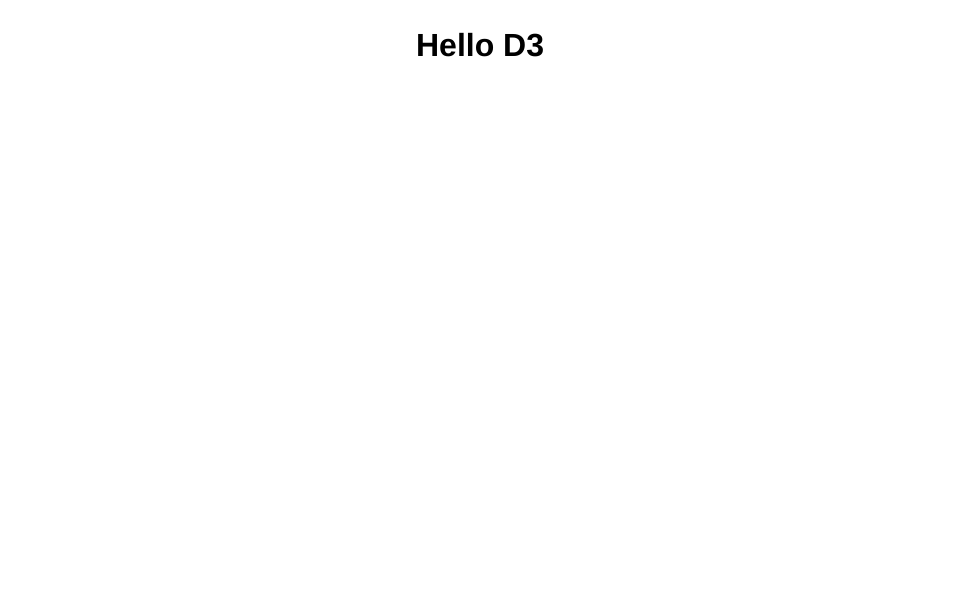
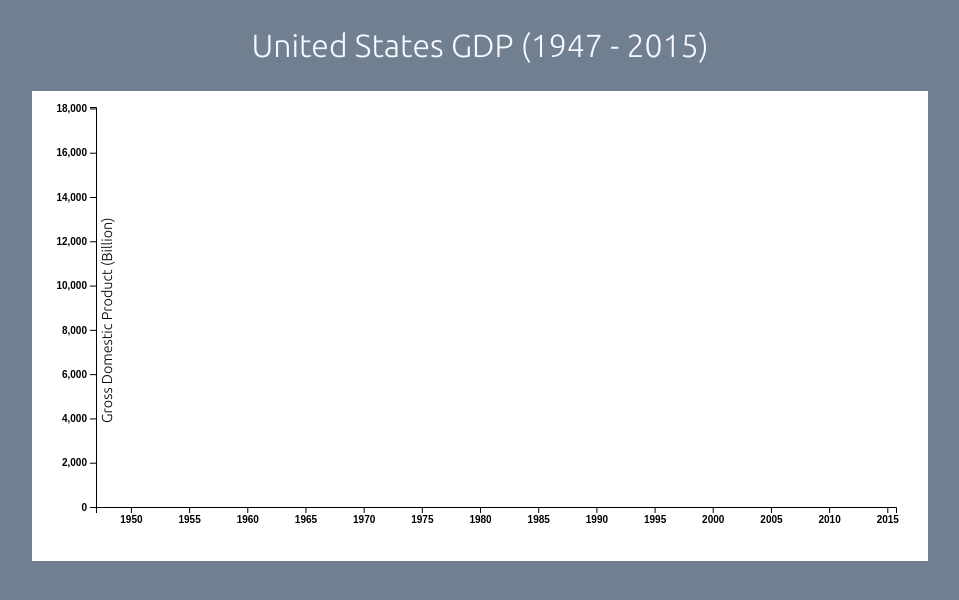
Before and after one commit to jeremy-ebinum/fcc-bar-chart, a website built with webpack: page public/index.html in a window 1280 px wide. Shown: the whole page, without its empty margins (160-1119 px from the left). Built offline with nearby package versions, Linux system fonts and the light colour scheme.

Commit message:
feat: add data scales and axes

```diff
--- a/package.json
+++ b/package.json
@@ -6,8 +6,8 @@
   "scripts": {
     "start": "webpack-dev-server --mode=development",
     "build": "webpack --mode=production",
-    "lint": "eslint ./src/**/*.{js}",
-    "lint:fix": "eslint ./src/**/*.{js} --fix",
+    "lint": "eslint ./src/**/*.js",
+    "lint:fix": "eslint ./src/**/*.js --fix",
     "test": "echo \"Error: no test specified\" && exit 1"
   },
   "keywords": [],
@@ -37,6 +37,8 @@
   },
   "dependencies": {
     "core-js": "^3.6.5",
+    "d3": "^5.16.0",
+    "d3-array": "^2.4.0",
     "d3-axis": "^1.0.12",
     "d3-fetch": "^1.1.2",
     "d3-scale": "^3.2.1",
--- a/public/index.html
+++ b/public/index.html
@@ -5,12 +5,13 @@
     <meta charset="UTF-8" />
     <meta name="viewport" content="width=device-width, initial-scale=1.0" />
     <meta http-equiv="X-UA-Compatible" content="ie=edge" />
-    <title>JS App</title>
+    <title>FCC: Bar Chart</title>
   </head>
 
   <body>
-    <div class="o-wrapper">
-      <div class="js-d3"></div>
+    <div class="o-wrapper js-wrapper">
+      <h1 id="title" class="c-title js-title">United States GDP</h1>
+      <div class="c-d3 js-d3"></div>
     </div>
 
     <script src="https://cdn.freecodecamp.org/testable-projects-fcc/v1/bundle.js"></script>
--- a/src/app/app.js
+++ b/src/app/app.js
@@ -1,7 +1,88 @@
 import { select } from "d3-selection";
+import { scaleLinear, scaleTime } from "d3-scale";
+import { json } from "d3-fetch";
+import { min, max } from "d3-array";
+import { axisBottom, axisLeft } from "d3-axis";
+import apiResponse from "../data/data";
 
-const runApp = () => {
-  select(".js-d3").append("h1").attr("id", "title").text("Hello D3");
+import "./app.scss";
+
+const dataUrl =
+  "https://raw.githubusercontent.com/freeCodeCamp/ProjectReferenceData/master/GDP-data.json";
+const svgW = 800;
+const svgH = 400;
+const svgP = 16;
+
+const fetchData = async () => {
+  let data = null;
+
+  try {
+    const res = await json(dataUrl);
+    data = res.data;
+  } catch (e) {
+    console.error(e.message);
+  }
+
+  return data;
+};
+
+const runApp = async () => {
+  select(".js-d3").html("");
+
+  const svgElem = select(".js-d3")
+    .append("svg")
+    .attr("width", svgW + 96)
+    .attr("height", svgH + 64);
+
+  // const dataset = await fetchData();
+  // if (!dataset) return;
+
+  const dataset = apiResponse.data;
+
+  const yearDates = dataset.map((item) => new Date(item[0]));
+  const xMin = new Date(min(yearDates));
+  const xMax = new Date(max(yearDates));
+
+  select(".js-title").text(
+    `United States GDP (${xMin.getFullYear()} - ${xMax.getFullYear()})`
+  );
+
+  xMax.setMonth(xMax.getMonth() + 3);
+
+  const xScale = scaleTime()
+    .domain([min(yearDates), xMax])
+    .range([0, svgW]);
+
+  const xAxis = axisBottom(xScale);
+
+  // xAxisGroup
+  svgElem
+    .append("g")
+    .call(xAxis)
+    .attr("id", "x-axis")
+    .attr("transform", `translate(64, ${svgH + svgP})`);
+
+  const GDP = dataset.map((item) => item[1]);
+
+  const gdpMax = max(GDP);
+  const yAxisScale = scaleLinear().domain([0, gdpMax]).range([svgH, 0]);
+  const yAxis = axisLeft(yAxisScale);
+
+  // yAxisGroup
+  svgElem
+    .append("g")
+    .call(yAxis)
+    .attr("id", "y-axis")
+    .attr("transform", `translate(64, ${svgP})`);
+
+  // yLabel
+  svgElem
+    .append("text")
+    .attr("class", "c-yLabel")
+    .attr("transform", "rotate(-90)")
+    .attr("x", -332)
+    .attr("y", 80)
+    .text("Gross Domestic Product (Billion)");
 };
 
 export default runApp;
--- a/src/app/app.scss
+++ b/src/app/app.scss
@@ -0,0 +1,21 @@
+.o-wrapper {
+  background-color: slategrey;
+}
+
+.c-title {
+  font-weight: 300;
+  color: ghostwhite;
+}
+
+.c-d3 {
+  background-color: white;
+}
+
+.c-yLabel {
+  font-weight: 300;
+  font-size: 0.9em;
+}
+
+.tick {
+  font-weight: 700;
+}
--- /dev/null
+++ b/src/data/data.js
@@ -0,0 +1,299 @@
+const response = {
+  errors: {},
+  id: 120140,
+  source_name: "Federal Reserve Economic Data",
+  source_code: "FRED",
+  code: "GDP",
+  name: "Gross Domestic Product, 1 Decimal",
+  urlize_name: "Gross-Domestic-Product-1-Decimal",
+  display_url: "http://research.stlouisfed.org/fred2/data/GDP.txt",
+  description:
+    "Units: Billions of Dollars\nSeasonal Adjustment: Seasonally Adjusted Annual Rate\nNotes: A Guide to the National Income and Product Accounts of the United States (NIPA) - (http://www.bea.gov/national/pdf/nipaguid.pdf)",
+  updated_at: "2015-12-14T20:00:28.561Z",
+  frequency: "quarterly",
+  from_date: "1947-01-01",
+  to_date: "2015-07-01",
+  column_names: ["DATE", "VALUE"],
+  private: false,
+  type: null,
+  premium: false,
+  data: [
+    ["1947-01-01", 243.1],
+    ["1947-04-01", 246.3],
+    ["1947-07-01", 250.1],
+    ["1947-10-01", 260.3],
+    ["1948-01-01", 266.2],
+    ["1948-04-01", 272.9],
+    ["1948-07-01", 279.5],
+    ["1948-10-01", 280.7],
+    ["1949-01-01", 275.4],
+    ["1949-04-01", 271.7],
+    ["1949-07-01", 273.3],
+    ["1949-10-01", 271],
+    ["1950-01-01", 281.2],
+    ["1950-04-01", 290.7],
+    ["1950-07-01", 308.5],
+    ["1950-10-01", 320.3],
+    ["1951-01-01", 336.4],
+    ["1951-04-01", 344.5],
+    ["1951-07-01", 351.8],
+    ["1951-10-01", 356.6],
+    ["1952-01-01", 360.2],
+    ["1952-04-01", 361.4],
+    ["1952-07-01", 368.1],
+    ["1952-10-01", 381.2],
+    ["1953-01-01", 388.5],
+    ["1953-04-01", 392.3],
+    ["1953-07-01", 391.7],
+    ["1953-10-01", 386.5],
+    ["1954-01-01", 385.9],
+    ["1954-04-01", 386.7],
+    ["1954-07-01", 391.6],
+    ["1954-10-01", 400.3],
+    ["1955-01-01", 413.8],
+    ["1955-04-01", 422.2],
+    ["1955-07-01", 430.9],
+    ["1955-10-01", 437.8],
+    ["1956-01-01", 440.5],
+    ["1956-04-01", 446.8],
+    ["1956-07-01", 452],
+    ["1956-10-01", 461.3],
+    ["1957-01-01", 470.6],
+    ["1957-04-01", 472.8],
+    ["1957-07-01", 480.3],
+    ["1957-10-01", 475.7],
+    ["1958-01-01", 468.4],
+    ["1958-04-01", 472.8],
+    ["1958-07-01", 486.7],
+    ["1958-10-01", 500.4],
+    ["1959-01-01", 511.1],
+    ["1959-04-01", 524.2],
+    ["1959-07-01", 525.2],
+    ["1959-10-01", 529.3],
+    ["1960-01-01", 543.3],
+    ["1960-04-01", 542.7],
+    ["1960-07-01", 546],
+    ["1960-10-01", 541.1],
+    ["1961-01-01", 545.9],
+    ["1961-04-01", 557.4],
+    ["1961-07-01", 568.2],
+    ["1961-10-01", 581.6],
+    ["1962-01-01", 595.2],
+    ["1962-04-01", 602.6],
+    ["1962-07-01", 609.6],
+    ["1962-10-01", 613.1],
+    ["1963-01-01", 622.7],
+    ["1963-04-01", 631.8],
+    ["1963-07-01", 645],
+    ["1963-10-01", 654.8],
+    ["1964-01-01", 671.1],
+    ["1964-04-01", 680.8],
+    ["1964-07-01", 692.8],
+    ["1964-10-01", 698.4],
+    ["1965-01-01", 719.2],
+    ["1965-04-01", 732.4],
+    ["1965-07-01", 750.2],
+    ["1965-10-01", 773.1],
+    ["1966-01-01", 797.3],
+    ["1966-04-01", 807.2],
+    ["1966-07-01", 820.8],
+    ["1966-10-01", 834.9],
+    ["1967-01-01", 846],
+    ["1967-04-01", 851.1],
+    ["1967-07-01", 866.6],
+    ["1967-10-01", 883.2],
+    ["1968-01-01", 911.1],
+    ["1968-04-01", 936.3],
+    ["1968-07-01", 952.3],
+    ["1968-10-01", 970.1],
+    ["1969-01-01", 995.4],
+    ["1969-04-01", 1011.4],
+    ["1969-07-01", 1032],
+    ["1969-10-01", 1040.7],
+    ["1970-01-01", 1053.5],
+    ["1970-04-01", 1070.1],
+    ["1970-07-01", 1088.5],
+    ["1970-10-01", 1091.5],
+    ["1971-01-01", 1137.8],
+    ["1971-04-01", 1159.4],
+    ["1971-07-01", 1180.3],
+    ["1971-10-01", 1193.6],
+    ["1972-01-01", 1233.8],
+    ["1972-04-01", 1270.1],
+    ["1972-07-01", 1293.8],
+    ["1972-10-01", 1332],
+    ["1973-01-01", 1380.7],
+    ["1973-04-01", 1417.6],
+    ["1973-07-01", 1436.8],
+    ["1973-10-01", 1479.1],
+    ["1974-01-01", 1494.7],
+    ["1974-04-01", 1534.2],
+    ["1974-07-01", 1563.4],
+    ["1974-10-01", 1603],
+    ["1975-01-01", 1619.6],
+    ["1975-04-01", 1656.4],
+    ["1975-07-01", 1713.8],
+    ["1975-10-01", 1765.9],
+    ["1976-01-01", 1824.5],
+    ["1976-04-01", 1856.9],
+    ["1976-07-01", 1890.5],
+    ["1976-10-01", 1938.4],
+    ["1977-01-01", 1992.5],
+    ["1977-04-01", 2060.2],
+    ["1977-07-01", 2122.4],
+    ["1977-10-01", 2168.7],
+    ["1978-01-01", 2208.7],
+    ["1978-04-01", 2336.6],
+    ["1978-07-01", 2398.9],
+    ["1978-10-01", 2482.2],
+    ["1979-01-01", 2531.6],
+    ["1979-04-01", 2595.9],
+    ["1979-07-01", 2670.4],
+    ["1979-10-01", 2730.7],
+    ["1980-01-01", 2796.5],
+    ["1980-04-01", 2799.9],
+    ["1980-07-01", 2860],
+    ["1980-10-01", 2993.5],
+    ["1981-01-01", 3131.8],
+    ["1981-04-01", 3167.3],
+    ["1981-07-01", 3261.2],
+    ["1981-10-01", 3283.5],
+    ["1982-01-01", 3273.8],
+    ["1982-04-01", 3331.3],
+    ["1982-07-01", 3367.1],
+    ["1982-10-01", 3407.8],
+    ["1983-01-01", 3480.3],
+    ["1983-04-01", 3583.8],
+    ["1983-07-01", 3692.3],
+    ["1983-10-01", 3796.1],
+    ["1984-01-01", 3912.8],
+    ["1984-04-01", 4015],
+    ["1984-07-01", 4087.4],
+    ["1984-10-01", 4147.6],
+    ["1985-01-01", 4237],
+    ["1985-04-01", 4302.3],
+    ["1985-07-01", 4394.6],
+    ["1985-10-01", 4453.1],
+    ["1986-01-01", 4516.3],
+    ["1986-04-01", 4555.2],
+    ["1986-07-01", 4619.6],
+    ["1986-10-01", 4669.4],
+    ["1987-01-01", 4736.2],
+    ["1987-04-01", 4821.5],
+    ["1987-07-01", 4900.5],
+    ["1987-10-01", 5022.7],
+    ["1988-01-01", 5090.6],
+    ["1988-04-01", 5207.7],
+    ["1988-07-01", 5299.5],
+    ["1988-10-01", 5412.7],
+    ["1989-01-01", 5527.4],
+    ["1989-04-01", 5628.4],
+    ["1989-07-01", 5711.6],
+    ["1989-10-01", 5763.4],
+    ["1990-01-01", 5890.8],
+    ["1990-04-01", 5974.7],
+    ["1990-07-01", 6029.5],
+    ["1990-10-01", 6023.3],
+    ["1991-01-01", 6054.9],
+    ["1991-04-01", 6143.6],
+    ["1991-07-01", 6218.4],
+    ["1991-10-01", 6279.3],
+    ["1992-01-01", 6380.8],
+    ["1992-04-01", 6492.3],
+    ["1992-07-01", 6586.5],
+    ["1992-10-01", 6697.6],
+    ["1993-01-01", 6748.2],
+    ["1993-04-01", 6829.6],
+    ["1993-07-01", 6904.2],
+    ["1993-10-01", 7032.8],
+    ["1994-01-01", 7136.3],
+    ["1994-04-01", 7269.8],
+    ["1994-07-01", 7352.3],
+    ["1994-10-01", 7476.7],
+    ["1995-01-01", 7545.3],
+    ["1995-04-01", 7604.9],
+    ["1995-07-01", 7706.5],
+    ["1995-10-01", 7799.5],
+    ["1996-01-01", 7893.1],
+    ["1996-04-01", 8061.5],
+    ["1996-07-01", 8159],
+    ["1996-10-01", 8287.1],
+    ["1997-01-01", 8402.1],
+    ["1997-04-01", 8551.9],
+    ["1997-07-01", 8691.8],
+    ["1997-10-01", 8788.3],
+    ["1998-01-01", 8889.7],
+    ["1998-04-01", 8994.7],
+    ["1998-07-01", 9146.5],
+    ["1998-10-01", 9325.7],
+    ["1999-01-01", 9447.1],
+    ["1999-04-01", 9557],
+    ["1999-07-01", 9712.3],
+    ["1999-10-01", 9926.1],
+    ["2000-01-01", 10031],
+    ["2000-04-01", 10278.3],
+    ["2000-07-01", 10357.4],
+    ["2000-10-01", 10472.3],
+    ["2001-01-01", 10508.1],
+    ["2001-04-01", 10638.4],
+    ["2001-07-01", 10639.5],
+    ["2001-10-01", 10701.3],
+    ["2002-01-01", 10834.4],
+    ["2002-04-01", 10934.8],
+    ["2002-07-01", 11037.1],
+    ["2002-10-01", 11103.8],
+    ["2003-01-01", 11230.1],
+    ["2003-04-01", 11370.7],
+    ["2003-07-01", 11625.1],
+    ["2003-10-01", 11816.8],
+    ["2004-01-01", 11988.4],
+    ["2004-04-01", 12181.4],
+    ["2004-07-01", 12367.7],
+    ["2004-10-01", 12562.2],
+    ["2005-01-01", 12813.7],
+    ["2005-04-01", 12974.1],
+    ["2005-07-01", 13205.4],
+    ["2005-10-01", 13381.6],
+    ["2006-01-01", 13648.9],
+    ["2006-04-01", 13799.8],
+    ["2006-07-01", 13908.5],
+    ["2006-10-01", 14066.4],
+    ["2007-01-01", 14233.2],
+    ["2007-04-01", 14422.3],
+    ["2007-07-01", 14569.7],
+    ["2007-10-01", 14685.3],
+    ["2008-01-01", 14668.4],
+    ["2008-04-01", 14813],
+    ["2008-07-01", 14843],
+    ["2008-10-01", 14549.9],
+    ["2009-01-01", 14383.9],
+    ["2009-04-01", 14340.4],
+    ["2009-07-01", 14384.1],
+    ["2009-10-01", 14566.5],
+    ["2010-01-01", 14681.1],
+    ["2010-04-01", 14888.6],
+    ["2010-07-01", 15057.7],
+    ["2010-10-01", 15230.2],
+    ["2011-01-01", 15238.4],
+    ["2011-04-01", 15460.9],
+    ["2011-07-01", 15587.1],
+    ["2011-10-01", 15785.3],
+    ["2012-01-01", 15973.9],
+    ["2012-04-01", 16121.9],
+    ["2012-07-01", 16227.9],
+    ["2012-10-01", 16297.3],
+    ["2013-01-01", 16440.7],
+    ["2013-04-01", 16526.8],
+    ["2013-07-01", 16727.5],
+    ["2013-10-01", 16957.6],
+    ["2014-01-01", 16984.3],
+    ["2014-04-01", 17270],
+    ["2014-07-01", 17522.1],
+    ["2014-10-01", 17615.9],
+    ["2015-01-01", 17649.3],
+    ["2015-04-01", 17913.7],
+    ["2015-07-01", 18064.7],
+  ],
+};
+
+export default response;
--- a/src/index.js
+++ b/src/index.js
@@ -7,5 +7,7 @@ localStorage.setItem("project_selector", "bar-chart");
 runApp();
 
 if (module.hot) {
-  module.hot.accept();
+  module.hot.accept("./app/app", () => {
+    runApp();
+  });
 }
--- a/src/styles/partials/_base.scss
+++ b/src/styles/partials/_base.scss
@@ -1,4 +1,5 @@
 @import "~normalize.css";
+@import url("https://fonts.googleapis.com/css2?family=Ubuntu:wght@300;400;700&display=swap");
 
 * {
   margin: 0;
@@ -8,7 +9,7 @@
 
 body {
   width: 100%;
-  font-family: $font-family-base;
+  font-family: "Ubuntu", $font-family-base;
   font-size: $font-size-base;
   font-weight: $font-weight-base;
   line-height: $line-height-base;
```
Also changed, not shown: pnpm-lock.yaml.
